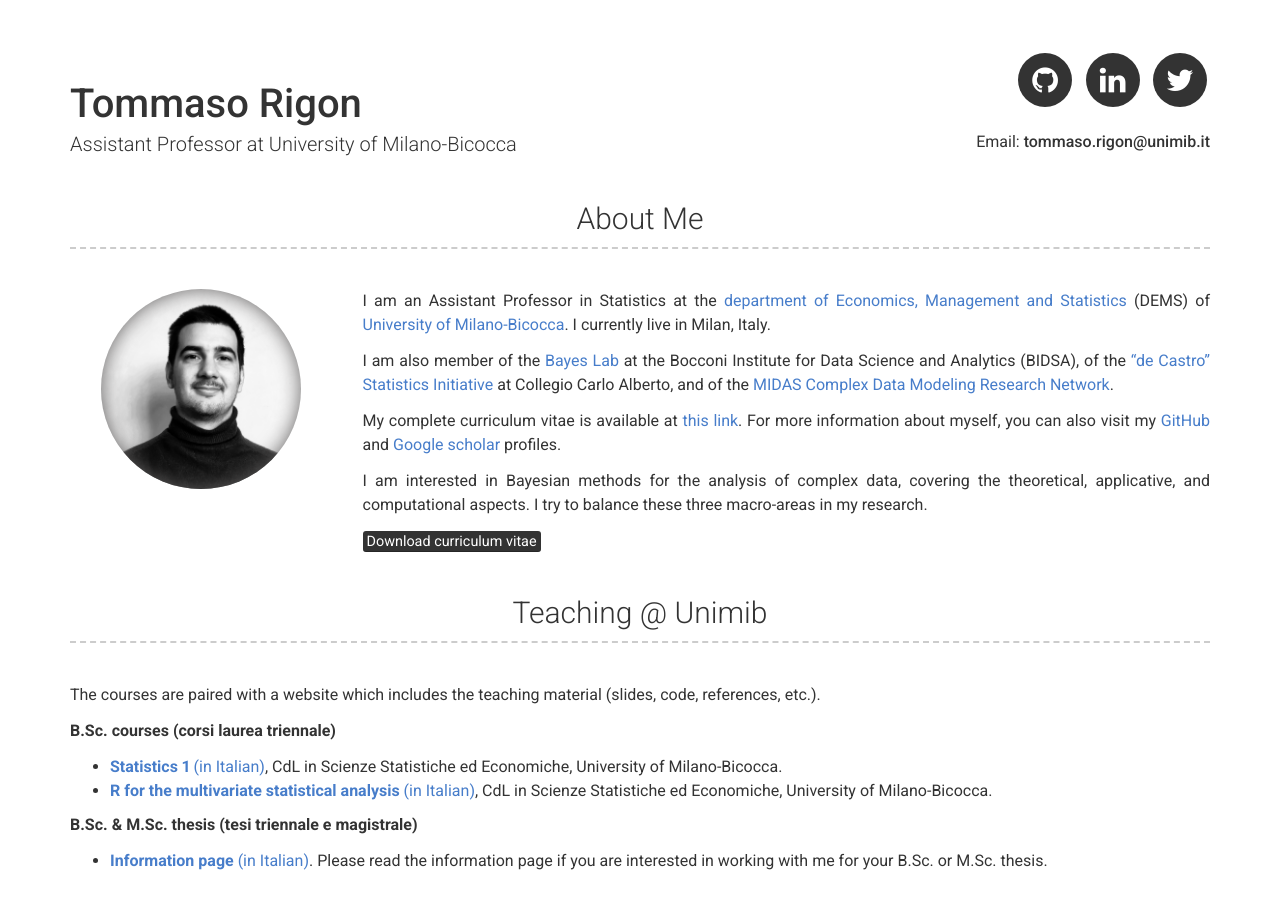
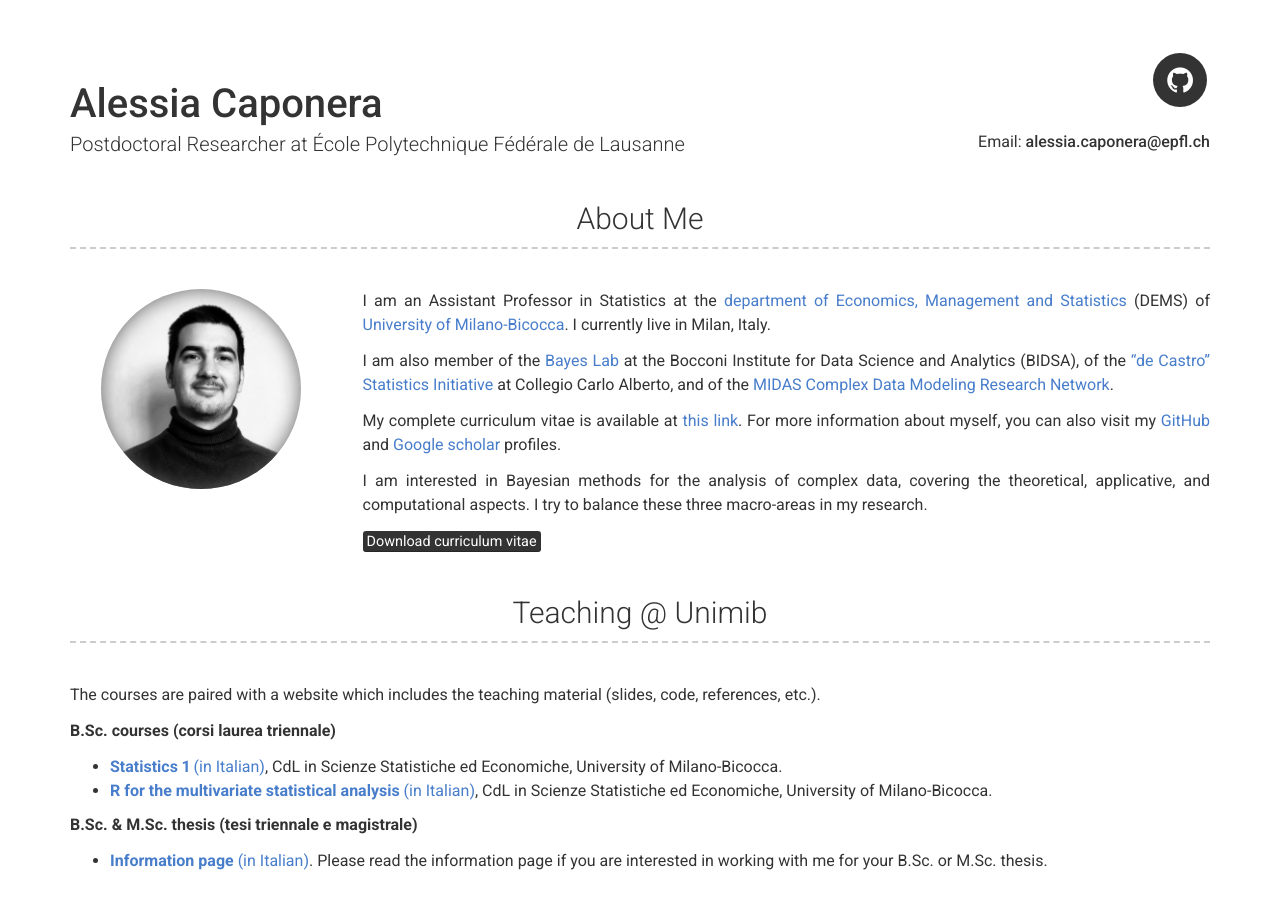
Before and after one commit to alessiacaponera/alessiacaponera.github.io, a Jekyll site: the page built from index.md, in a window 1280 px wide and 900 px high. Built offline with Jekyll 4.4.1, drawn with Linux system fonts in a browser that asks for light colours; some of the changed text lies outside the part shown.

Commit message:
Update _config.yml

```diff
--- a/_config.yml
+++ b/_config.yml
@@ -1,16 +1,16 @@
 # Site
-repository: tommasorigon/tommasorigon.github.io
+repository: alessiacaponera/alessiacaponera.github.io
 # favicon: Directory of your favicon (eg. images/favicon.ico)(optional)
 
 # Personal info
-name: Tommaso Rigon
-title: Assistant Professor at University of Milano-Bicocca
-email: tommaso.rigon@unimib.it
+name: Alessia Caponera
+title: Postdoctoral Researcher at École Polytechnique Fédérale de Lausanne
+email: alessia.caponera@epfl.ch
 
 # Social links
-github_username:  tommasorigon
-linkedin_username: tommasorigon
-twitter_username: RigonTommaso
+github_username:  alessiacaponera
+#linkedin_username: tommasorigon
+#twitter_username: RigonTommaso
 
 # About Section
 about_title: About Me
```
